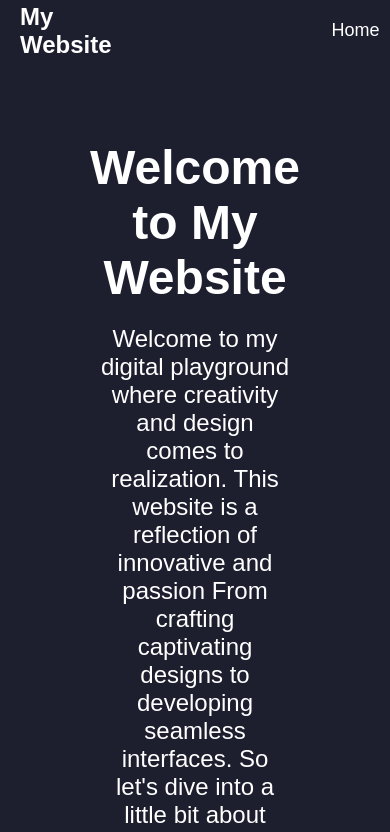
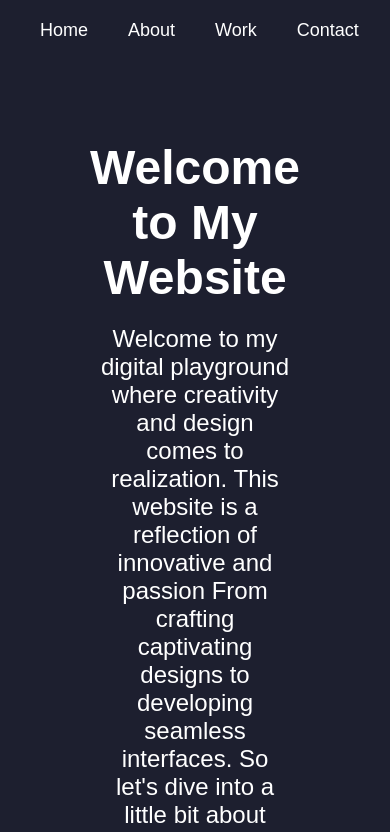
Before and after one commit to ambiAAA/ambiAAA.github.io, a plain HTML site: page index.html in a window 390 px wide. Shown: the top 832 px of the page. Drawn offline with Linux system fonts and the light colour scheme.

Commit message:
[UPDATE]

```diff
--- a/style.css
+++ b/style.css
@@ -329,9 +329,7 @@ section#work li {
 }
 
 .logo a {
-    margin-right: 200px;
-    font-size: 24px;
-    font-weight: bold;
+    display: none;
 }
 
 section#hero h1 {
```
